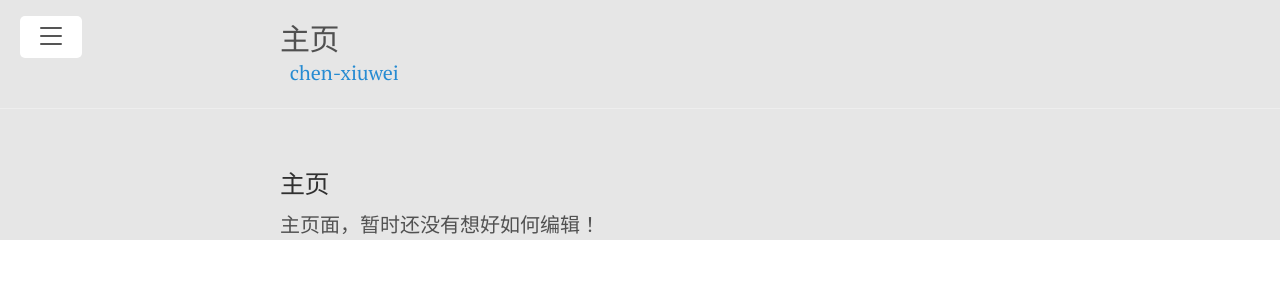
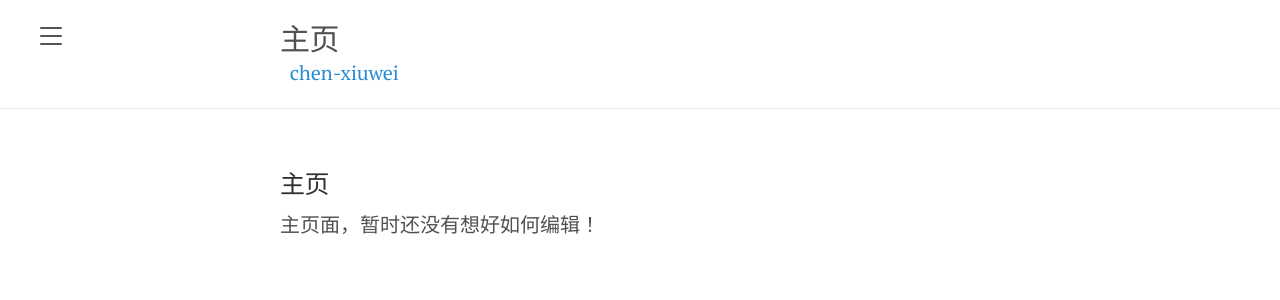
Before and after one commit to chen-xw/chen-xw.github.io, a Jekyll site: the page built from index.markdown, in a window 1280 px wide. Shown: the top 300 px of the page. Built offline with Jekyll 4.4.1, drawn with Linux system fonts in a browser that asks for light colours; comment, search, counter and statistics services are not loaded.

Commit message:
Update lanyon.css

```diff
--- a/public/css/lanyon.css
+++ b/public/css/lanyon.css
@@ -290,9 +290,7 @@
  * Read more about it at http://meyerweb.com/eric/thoughts/2011/09/12/.
  */
 
-.wrap{
-  background: rgb(230,230,230);
-}
+.wrap,
 .sidebar,
 .sidebar-toggle {
   -webkit-backface-visibility: hidden;
```
